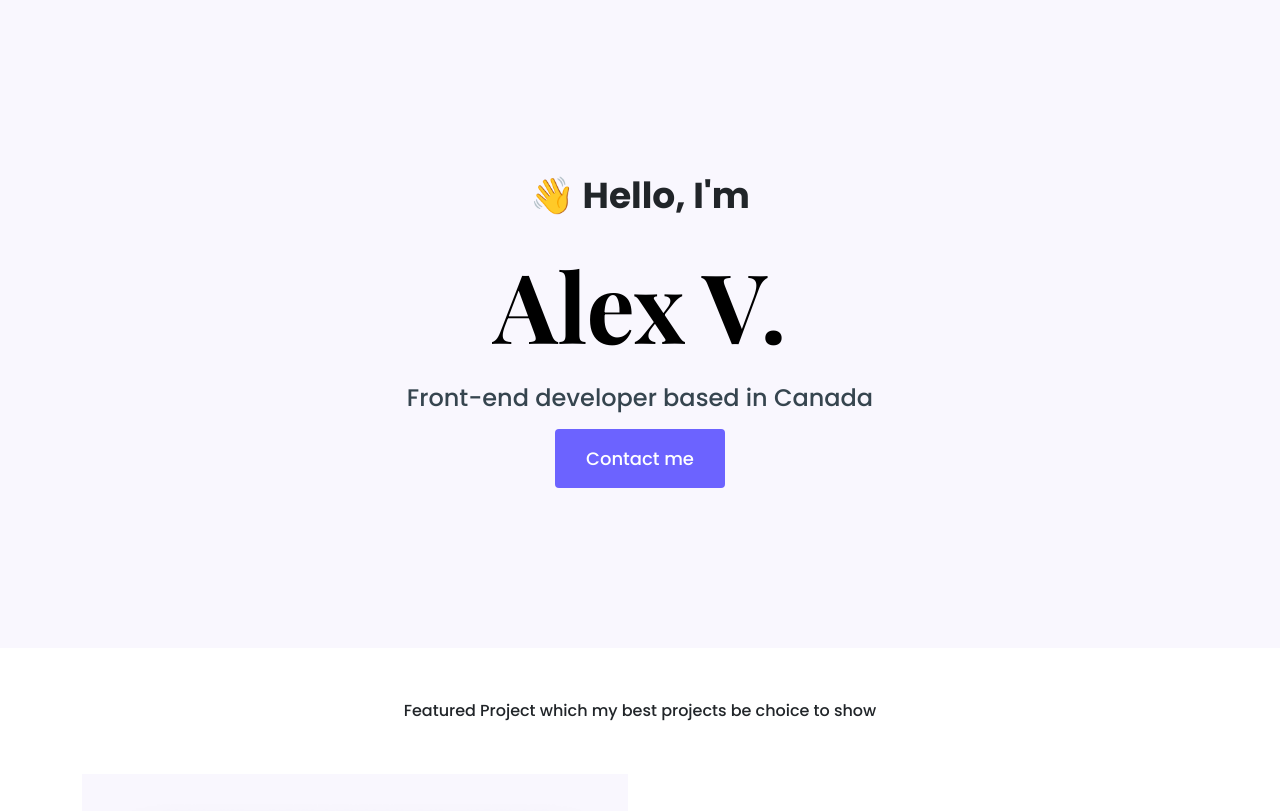
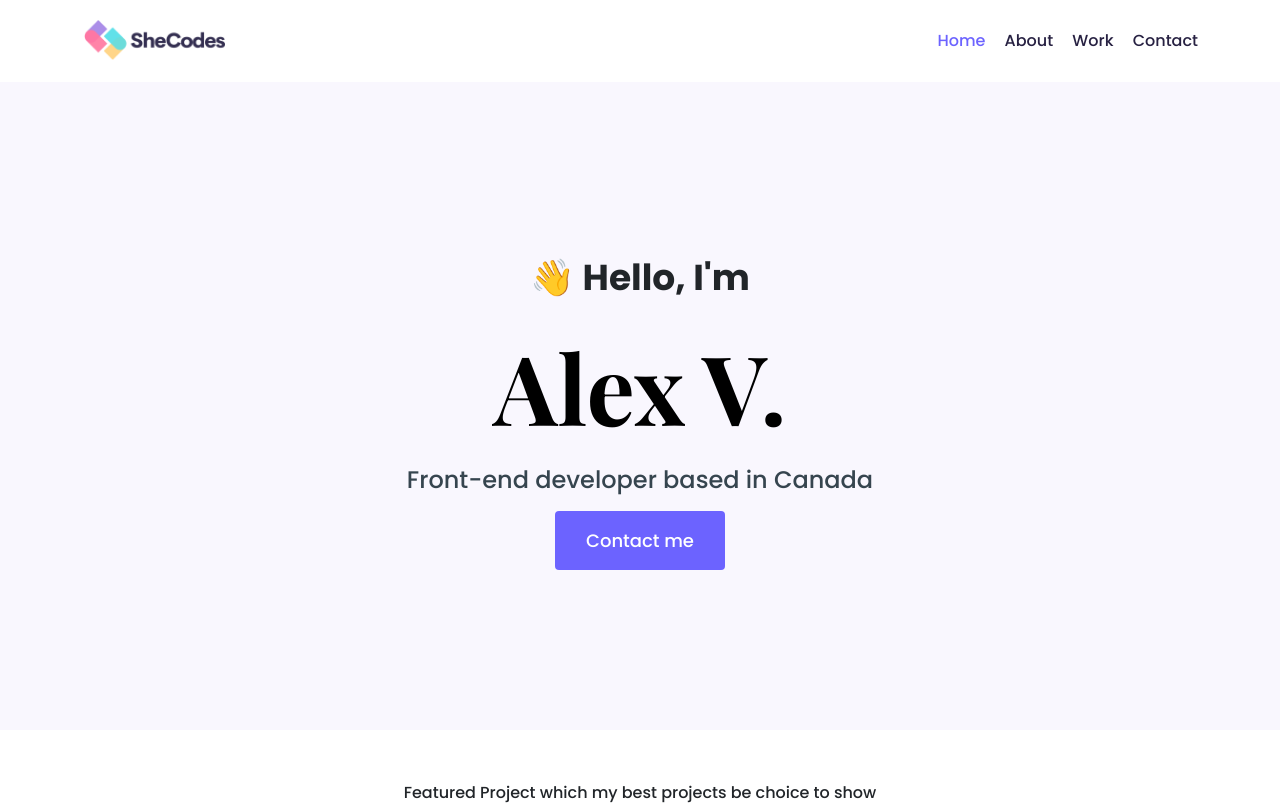
Before and after one commit to vdalx/shecodes-responsive-portfolio-project, a plain HTML site: page index.html in a window 1280 px wide. Shown: the top 811 px of the page. Drawn offline with nearby package versions, Linux system fonts and the light colour scheme.

Commit message:
Added navigation to index page

```diff
--- a/index.html
+++ b/index.html
@@ -13,6 +13,25 @@
     <title>Document</title>
 </head>
 <body>
+<div class="container">
+    <nav class="d-flex justify-content-between">
+        <img src="images/ySjA-logo.png" alt="" class="logo d-none d-md-block"/>
+        <ul>
+            <li class="active">
+                <a href="/">Home</a>
+            </li>
+            <li>
+                <a href="/about.html">About</a>
+            </li>
+            <li>
+                <a href="/work.html">Work</a>
+            </li>
+            <li>
+                <a href="/contact.html">Contact</a>
+            </li>
+        </ul>
+    </nav>
+</div>
     <div class="hero">
         <p>👋 Hello, I'm</p>
         <h1>Alex V.</h1>
--- a/styles/portfolio.css
+++ b/styles/portfolio.css
@@ -36,6 +36,36 @@ p {
     font-size: 16px;
     line-height: 30px;
 
+}
+
+.logo {
+    max-height: 40px;
+}
+
+nav {
+    padding: 20px 0;
+}
+nav li {
+    display: inline;
+    list-style: none;
+    line-height: 42px;
+    margin-left: 15px;
+}
+
+nav ul {
+    margin: 0;
+    padding: 0;
+}
+
+nav a {
+    text-decoration: none;
+    color:#272142;
+    transition: all 100ms ease-in-out;
+}
+
+nav a:hover,
+nav li.active a {
+    color: var(--branding-color);
 }
 
 .hero {
```
Also changed, not shown: images/ySjA-logo.png (added).
